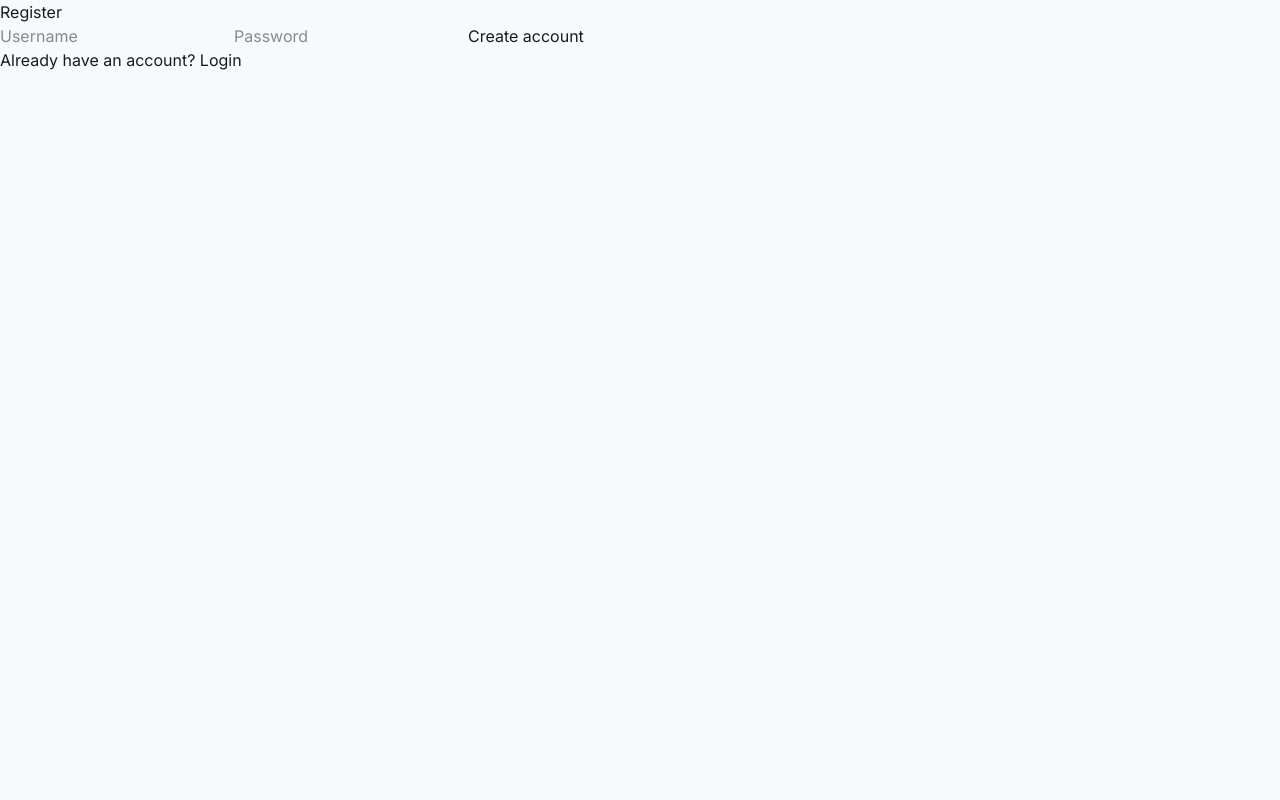
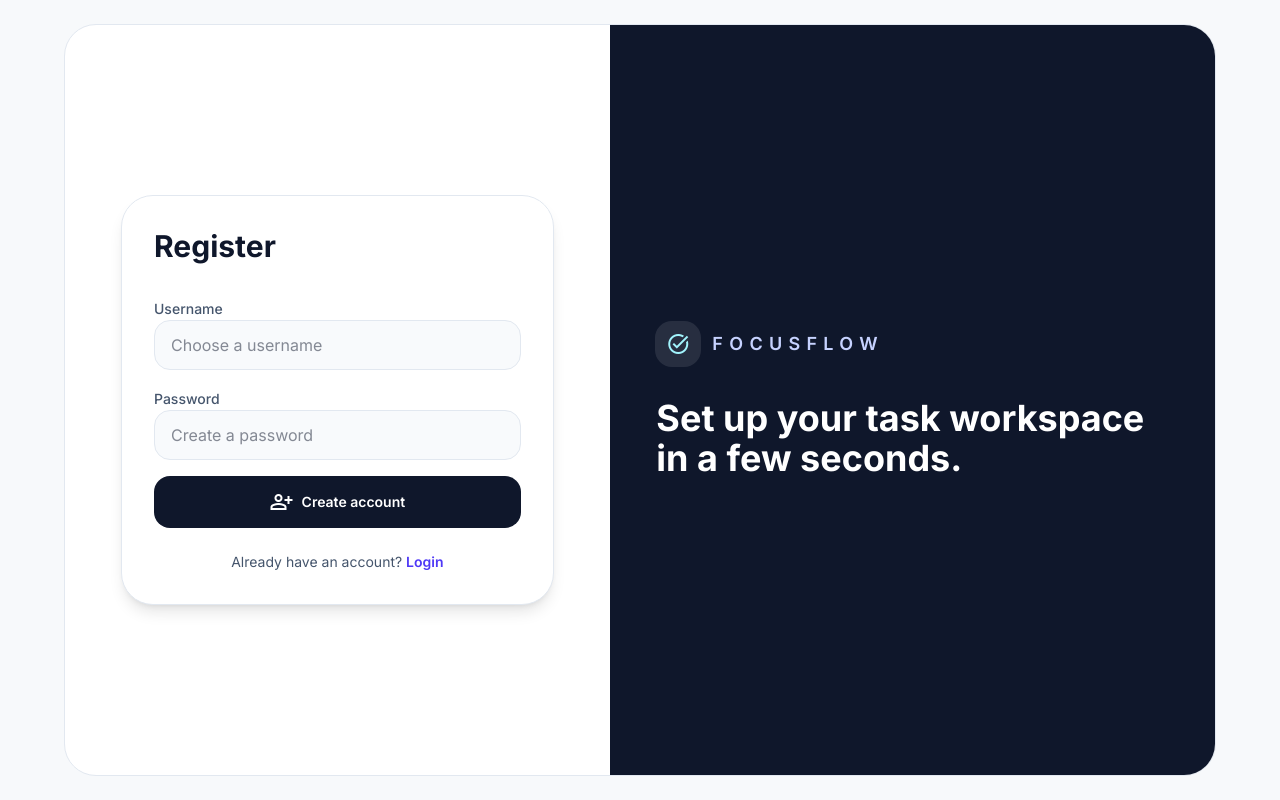
Before and after one commit to SyedaAnoosha/Task-Management-Web-App, a React (Vite) app in the folder frontend/: page /register in a window 1280 px wide. Built offline with nearby package versions, Linux system fonts and the light colour scheme; no server answers.

Commit message:
improved register page styling by adding tailwind css

```diff
--- a/frontend/src/pages/Register.jsx
+++ b/frontend/src/pages/Register.jsx
@@ -22,29 +22,75 @@ export default function Register() {
   };
 
   return (
-    <div className="auth-container">
-      <h2>Register</h2>
+    <div className="min-h-screen px-4 py-6 sm:px-6 lg:px-8">
+      <div className="mx-auto grid min-h-[calc(100vh-3rem)] max-w-6xl overflow-hidden rounded-[2rem] border border-slate-200 bg-white xl:grid-cols-[0.9fr_1fr]">
+        <section className="order-2 flex items-center justify-center px-6 py-10 sm:px-10 lg:px-14 xl:order-1">
+          <div className="w-full max-w-md">
+            <div className="rounded-[2rem] border border-slate-200 bg-white p-8 shadow-lg">
+              <div className="space-y-2">
+                <h2 className="text-3xl font-bold text-slate-900">Register</h2>
+              </div>
 
-      <form onSubmit={handleRegister} className="auth-form">
+              <form onSubmit={handleRegister} className="mt-8 space-y-4">
+                <label className="block space-y-2">
+                  <span className="text-sm font-medium text-slate-600">Username</span>
                   <input
-          placeholder="Username"
+                    className="w-full rounded-2xl border border-slate-200 bg-slate-50 px-4 py-3 text-slate-900 outline-none transition focus:border-indigo-500 focus:bg-white"
+                    placeholder="Choose a username"
                     value={username}
                     onChange={(e) => setUsername(e.target.value)}
                   />
+                </label>
 
+                <label className="block space-y-2">
+                  <span className="text-sm font-medium text-slate-600">Password</span>
                   <input
+                    className="w-full rounded-2xl border border-slate-200 bg-slate-50 px-4 py-3 text-slate-900 outline-none transition focus:border-indigo-500 focus:bg-white"
+                    placeholder="Create a password"
                     type="password"
-          placeholder="Password"
                     value={password}
                     onChange={(e) => setPassword(e.target.value)}
                   />
+                </label>
 
-        <button type="submit">Create account</button>
+                <button
+                  className="inline-flex w-full items-center justify-center gap-2 rounded-2xl bg-slate-900 px-5 py-3.5 text-sm font-semibold text-white"
+                  type="submit"
+                >
+                  <span className="material-symbols-outlined text-[20px]">person_add</span>
+                  Create account
+                </button>
               </form>
 
-      <p>
-        Already have an account? <Link to="/login">Login</Link>
+              <p className="mt-6 text-center text-sm text-slate-600">
+                Already have an account?{" "}
+                <Link className="font-semibold text-indigo-600 transition hover:text-indigo-500" to="/login">
+                  Login
+                </Link>
               </p>
+            </div>
+          </div>
+        </section>
+
+        <section className="relative order-1 hidden overflow-hidden bg-slate-900 p-10 text-white xl:flex xl:flex-col xl:items-center xl:justify-center">
+          <div className="relative z-10">
+            <div className="flex items-center gap-3">
+              <div className="flex h-11 w-11 items-center justify-center rounded-2xl bg-white/10 ring-1 ring-white/10">
+                <span className="material-symbols-outlined text-[22px] text-cyan-200">task_alt</span>
+              </div>
+              <div>
+                <p className="text-lg font-semibold uppercase tracking-[0.35em] text-indigo-200">FocusFlow</p>
+              </div>
+            </div>
+
+            <div className="mt-8 max-w-lg space-y-4">
+              <h2 className="text-4xl font-bold text-white">
+                Set up your task workspace in a few seconds.
+              </h2>
+            </div>
+          </div>
+        </section>
+      </div>
     </div>
   );
 }
```
Lines whose indentation alone changed are shown as unchanged.
